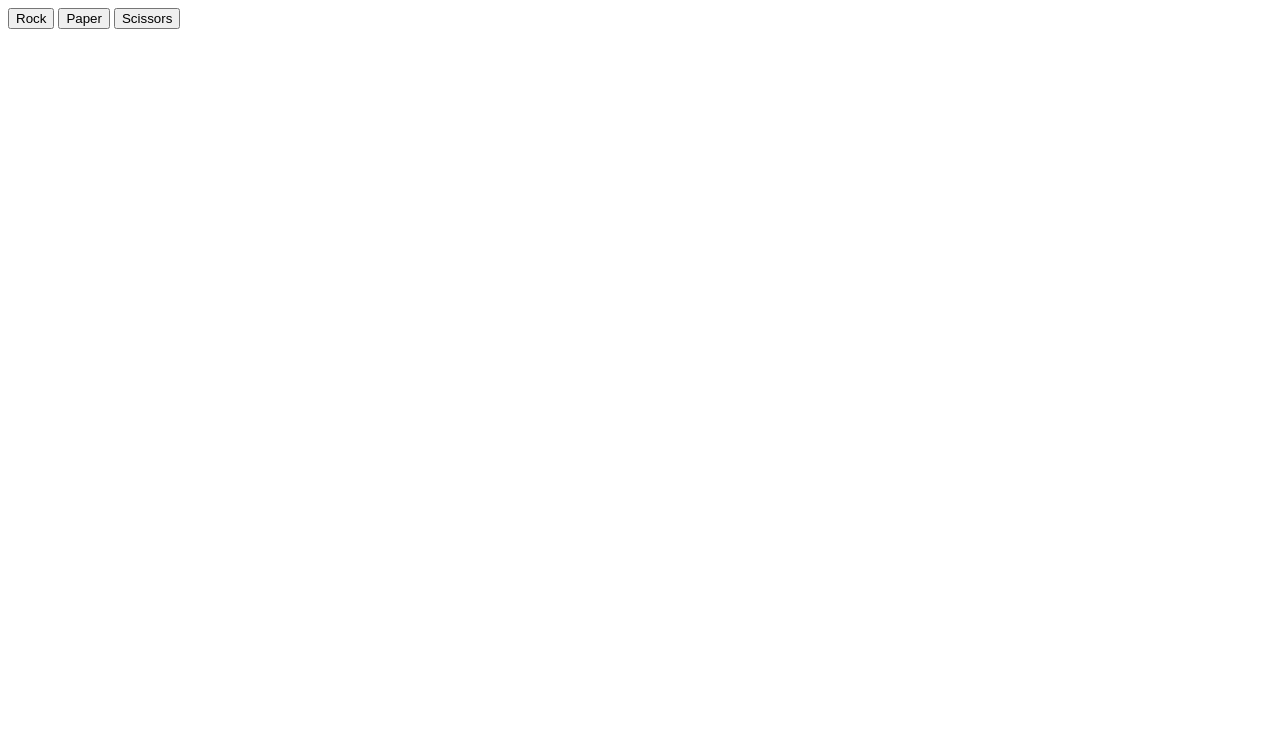
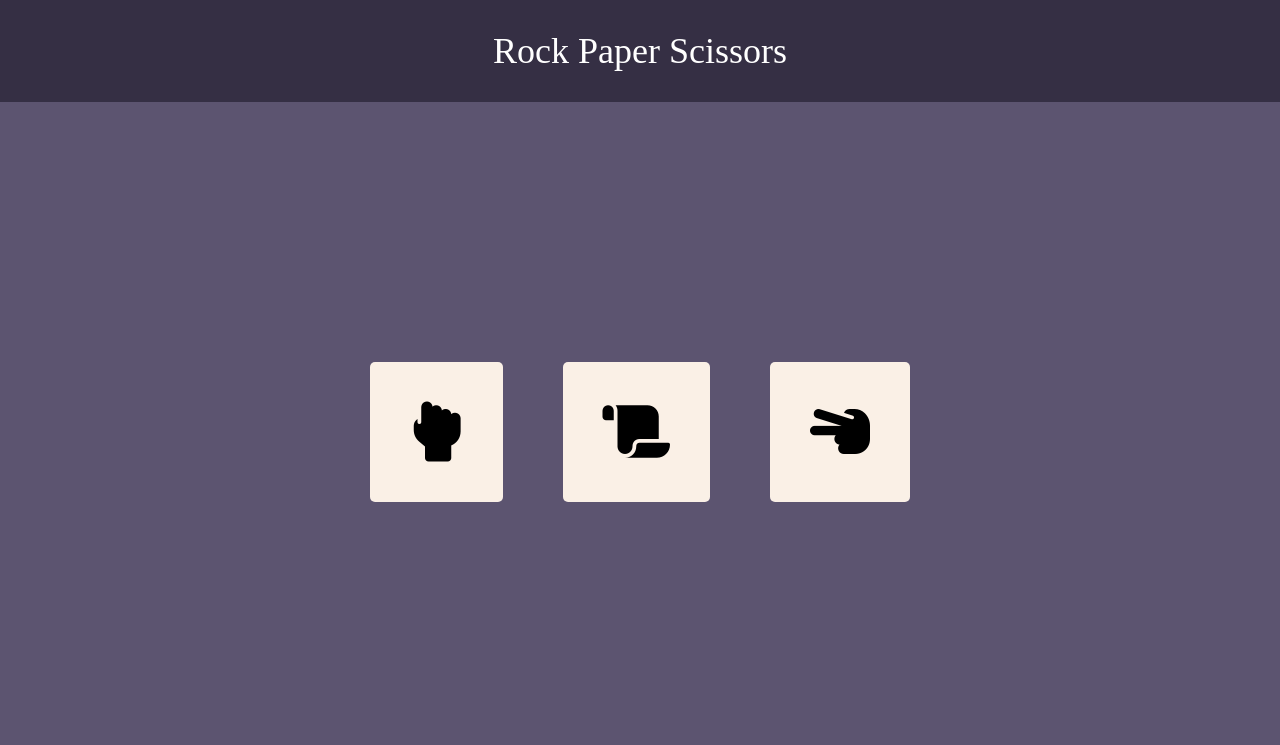
Before and after one commit to 0Nafi0/rock-paper-scissors, a plain HTML site: page index.html in a window 1280 px wide. Drawn offline with Linux system fonts and the light colour scheme.

Commit message:
Addition of gui(css styling)
Making it look really good to improve user experience

```diff
--- /dev/null
+++ b/css/styles.css
@@ -0,0 +1,49 @@
+body {
+    background-color: #5C5470;
+    margin: 0;
+    display: flex;
+    flex-direction: column;
+    color: white;
+}
+
+.heading {
+    padding: 30px;
+    font-size: 36px;
+    background-color: #352F44;
+    text-align: center;
+}
+
+.contents {
+    display: flex;
+    flex-direction: column;
+    height: 80vh;
+    width: 100vh;
+    gap: 20px;
+    justify-content: center;
+    align-items: center;
+    align-self: center;
+}
+
+.button-group {
+    display: flex;
+    gap: 60px;
+}
+
+button {
+    border-radius: 5px;
+    background-color: #FAF0E6;
+    padding: 40px;
+    border: 0px solid;
+}
+
+button:hover {
+    background-color: #B9B4C7;
+}
+
+.reset {
+    padding: 20px;
+}
+
+i {
+    font-size: 60px;
+}
--- a/index.html
+++ b/index.html
@@ -4,14 +4,22 @@
     <meta charset="UTF-8">
     <meta name="viewport" content="width=device-width, initial-scale=1.0">
     <title>Rock Paper Scissors</title>
+    <link rel="stylesheet" href="css/styles.css">
+    <link rel="stylesheet" href="https://cdnjs.cloudflare.com/ajax/libs/font-awesome/6.4.2/css/all.min.css">
 </head>
 <body>
+    <div class="heading">Rock Paper Scissors</div>
+    <div class="contents">
     <div class="scoreboard">
 
     </div>
-    <button class="rock">Rock</button>
-    <button class="paper">Paper</button>
-    <button class="scissors">Scissors</button>
+    <div class="button-group">
+    <button class="rock"><i class="fa-solid fa-hand-back-fist"></i></button>
+    <button class="paper"><i class="fa-solid fa-scroll"></i></button>
+    <button class="scissors"><i class="fa-solid fa-hand-scissors"></i></button>
+    </div>
+    </div>
     <script src="js/javascript.js"></script>
+
 </body>
 </html>
--- a/js/javascript.js
+++ b/js/javascript.js
@@ -9,8 +9,11 @@ function titleCase(string) {
     return new_string;
 }
 
-const body = document.querySelector("body");
+const contents = document.querySelector(".contents");
 const scoreboard = document.querySelector(".scoreboard");
+const buttons = document.querySelectorAll("button");
+const reset = document.createElement("button");
+reset.setAttribute("class", "reset");
 let playerScore = 0;
 let botScore = 0;
 
@@ -40,8 +43,28 @@ function playRound(playerChoice) {
     score.textContent = "Your Score: " + playerScore + "    " + "BOT Score: " + botScore;
     scoreboard.appendChild(score);
     scoreboard.removeChild(score.previousSibling);
-    body.appendChild(roundVerdict);
-    body.removeChild(roundVerdict.previousSibling);
+    contents.appendChild(roundVerdict);
+    contents.removeChild(roundVerdict.previousSibling);
+    if (playerScore == 5 || botScore == 5)
+    {
+    const game_over = document.createElement("div");
+    game_over.setAttribute("class", "game-over");
+    buttons.forEach((button) => {
+        button.disabled = true;
+    })
+    reset.textContent = "Play Again";
+    if (playerScore > botScore)
+    {
+        game_over.textContent = "You've Done it ! Congratulations!";
+    }
+    else
+    {
+        game_over.textContent = "Damn You suck so bad";
+    }
+    contents.appendChild(game_over);
+    contents.appendChild(reset);
+
+    }
 }
 
 let win_condition = {
@@ -50,9 +73,13 @@ let win_condition = {
     "Scissors": "Paper",
 };
 
-const buttons = document.querySelectorAll("button");
+
 buttons.forEach((button) => {
     button.addEventListener("click", () => {
         playRound(button.className);
     })
 })
+
+reset.addEventListener("click", () => {
+    location.reload();
+})
```
